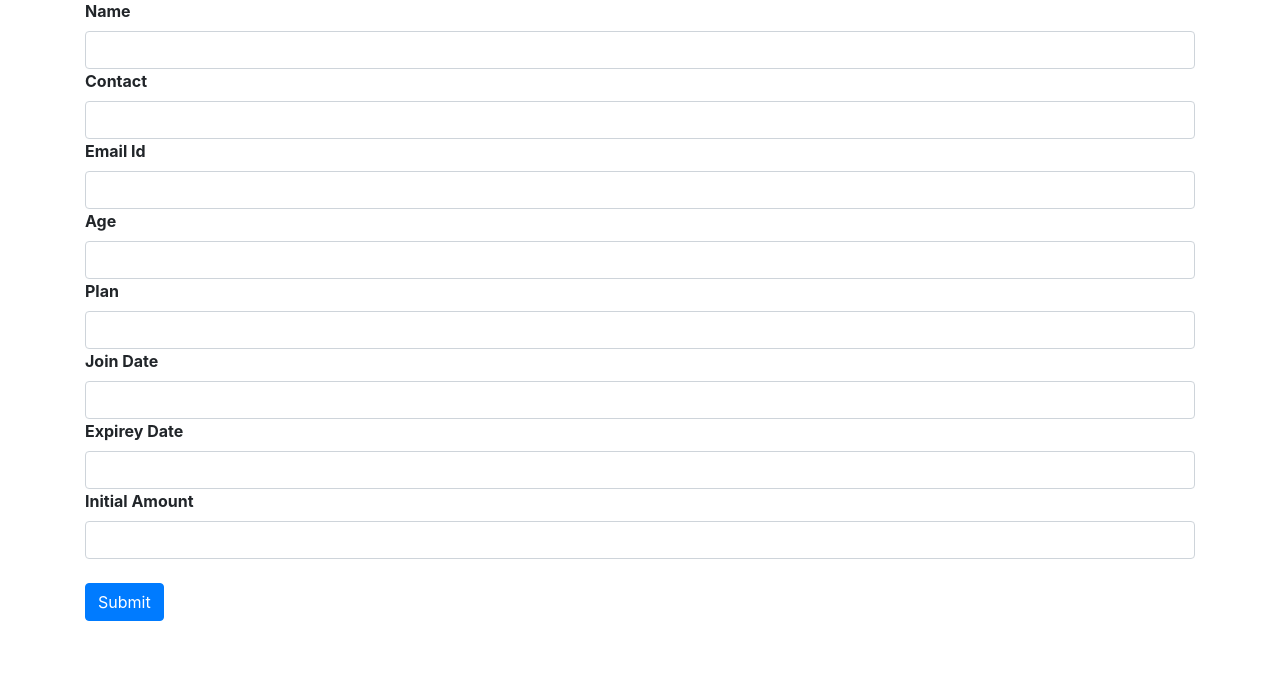
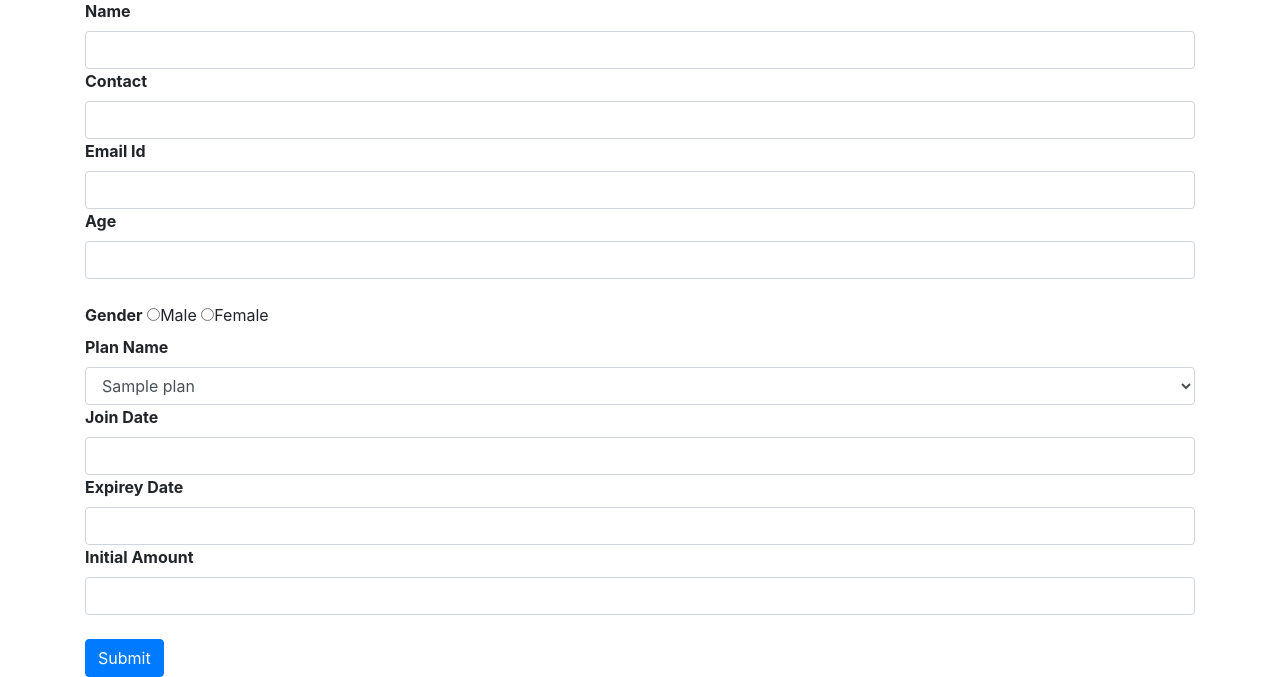
Before and after one commit to Pawan243/Django-Gym-Management, a Django app: template GMS/gym/templates/add_member.html in a window 1280 px wide. Shown: the part 159-836 px from the top of the page. Before the commit the page ends 780 px from the top, so only its background shows below. Run offline with Django 3.2, Linux system fonts and the light colour scheme; the template is opened without the code that fills it: most values are stand-ins (such as "Sample title", 1, 10 or a date in 2020); some libraries are stand-ins or nearby versions.

Commit message:
modified add_member.html

```diff
--- a/GMS/gym/templates/add_member.html
+++ b/GMS/gym/templates/add_member.html
@@ -12,15 +12,24 @@
         <input type="email" name="emailid" class="form-control">
         <label for=""><b>Age</b></label>
         <input type="text" name="age" class="form-control">
-        <label for=""><b>Plan</b></label>
-        <input type="text" name="plan" class="form-control">
+        <br>
+        <label for=""><b>Gender</b></label>
+        <input type="radio" name="gender" value="male">Male
+        <input type="radio" name="gender" value="female">Female
+        <br>
+        <label for=""><b>Plan Name</b></label>
+        <select name="plan" class="form-control" id="">
+            {% for i in plan %}
+            <option value="{{i.name}}">{{i.name}}</option>
+            {% endfor %}
+
+        </select>
         <label for=""><b>Join Date</b></label>
         <input type="text" name="joindate" class="form-control">
         <label for=""><b>Expirey Date</b></label>
         <input type="text" name="expdate " class="form-control">
         <label for=""><b>Initial Amount</b></label>
         <input type="text" name="initialamount" class="form-control">
-
         <br>
         <input type="submit" value="Submit" class="btn btn-primary">
     </form>
```
